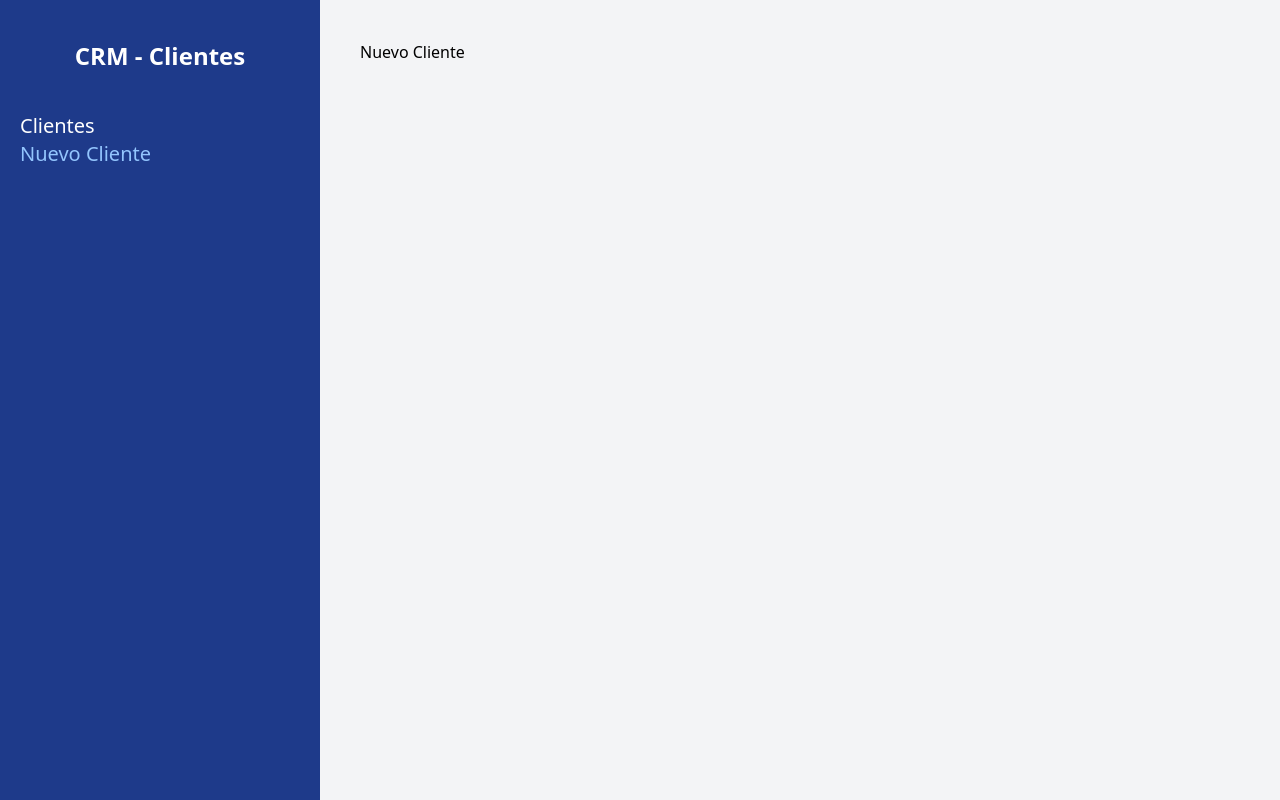
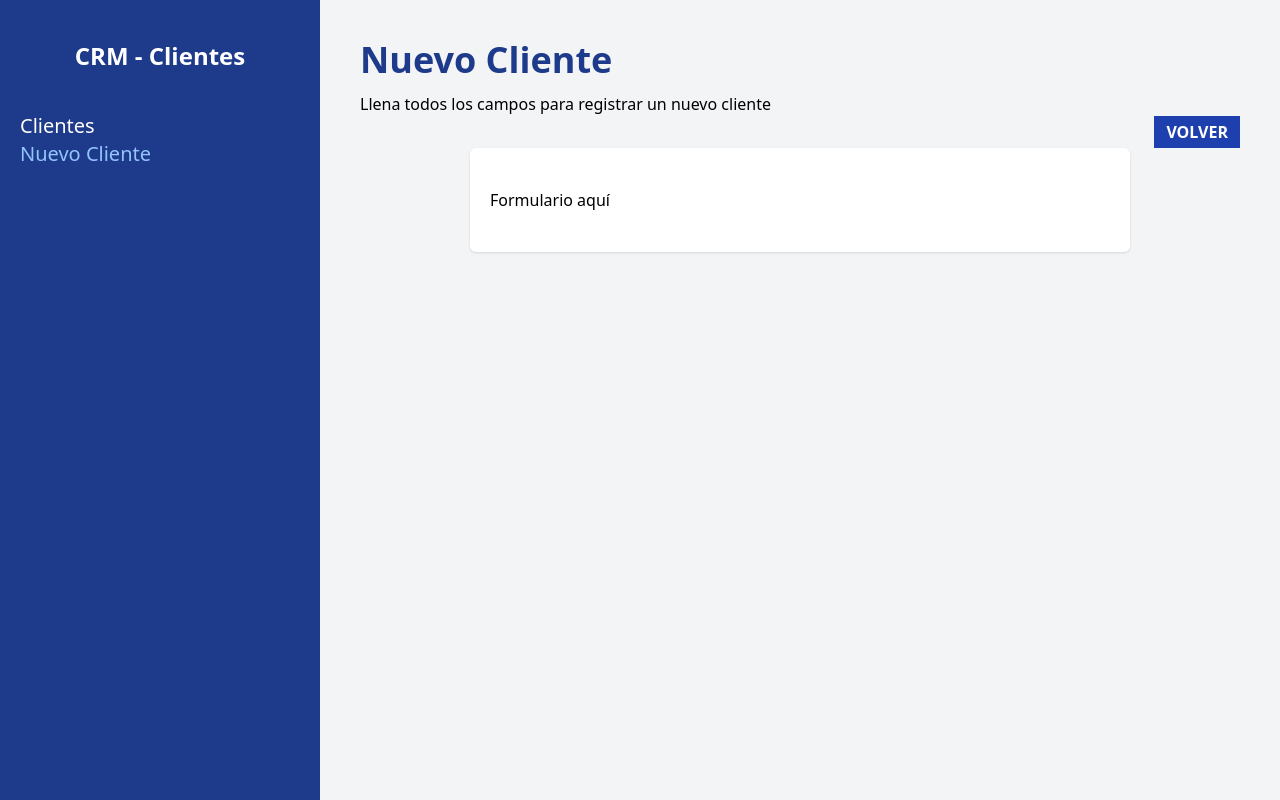
Before and after one commit to IsaaLeonardo/crm-react, a React (Vite) app: page /clientes/nuevo in a window 1280 px wide. Built offline with nearby package versions, Linux system fonts and the light colour scheme.

Commit message:
First steps creating form for newClient

```diff
--- a/src/pages/NewClient.jsx
+++ b/src/pages/NewClient.jsx
@@ -1,8 +1,26 @@
+import { useNavigate } from "react-router-dom"
+
 function NewClient() {
+  const navigate = useNavigate()
+
   return (
-    <div>
-      <h1>Nuevo Cliente</h1>
-    </div>
+    <>
+      <h1 className="font-black text-4xl text-blue-900">Nuevo Cliente</h1>
+      <p className="mt-3">Llena todos los campos para registrar un nuevo cliente</p>
+
+      <div className="flex justify-end">
+        <button
+          className="bg-blue-800 text-white px-3 py-1 font-bold uppercase"
+          onClick={ () => navigate(-1) }
+        >
+          Volver
+        </button>
+      </div>
+
+      <div className="bg-white shadow rounded-md md:w-3/4 mx-auto px-5 py-10">
+        <p>Formulario aquí</p>
+      </div>
+    </>
   )
 }
 
```
